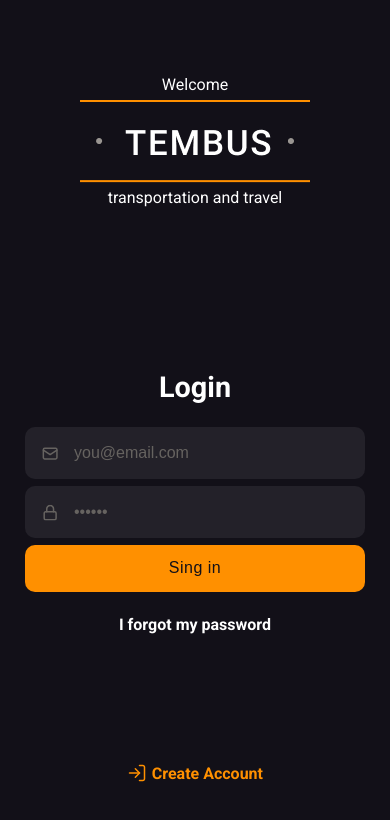
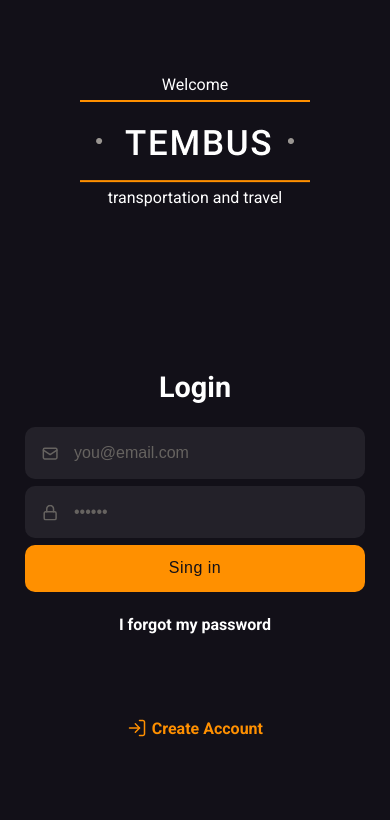
Before and after one commit to TemBusApp/frontend, a React (Create React App) app: page / in a window 390 px wide. Shown: the top 820 px of the page. Built offline with nearby package versions, Linux system fonts and the light colour scheme.

Commit message:
fix singup link mobile position

```diff
--- a/src/pages/login/index.js
+++ b/src/pages/login/index.js
@@ -142,8 +142,9 @@ export const Footer = styled.footer`
   display: grid;
   align-items: center;
   justify-content: center;
-  align-content: space-evenly;
+  align-content: space-between;
   justify-items: center;
+  padding-top: 1rem;
 
   a {
     color: var(--color-primary);
@@ -152,8 +153,6 @@ export const Footer = styled.footer`
     text-decoration: none;
 
     display: flex;
-    justify-content: center;
-    align-items: center;
 
     .icon-singup {
       top: -1px;
```
